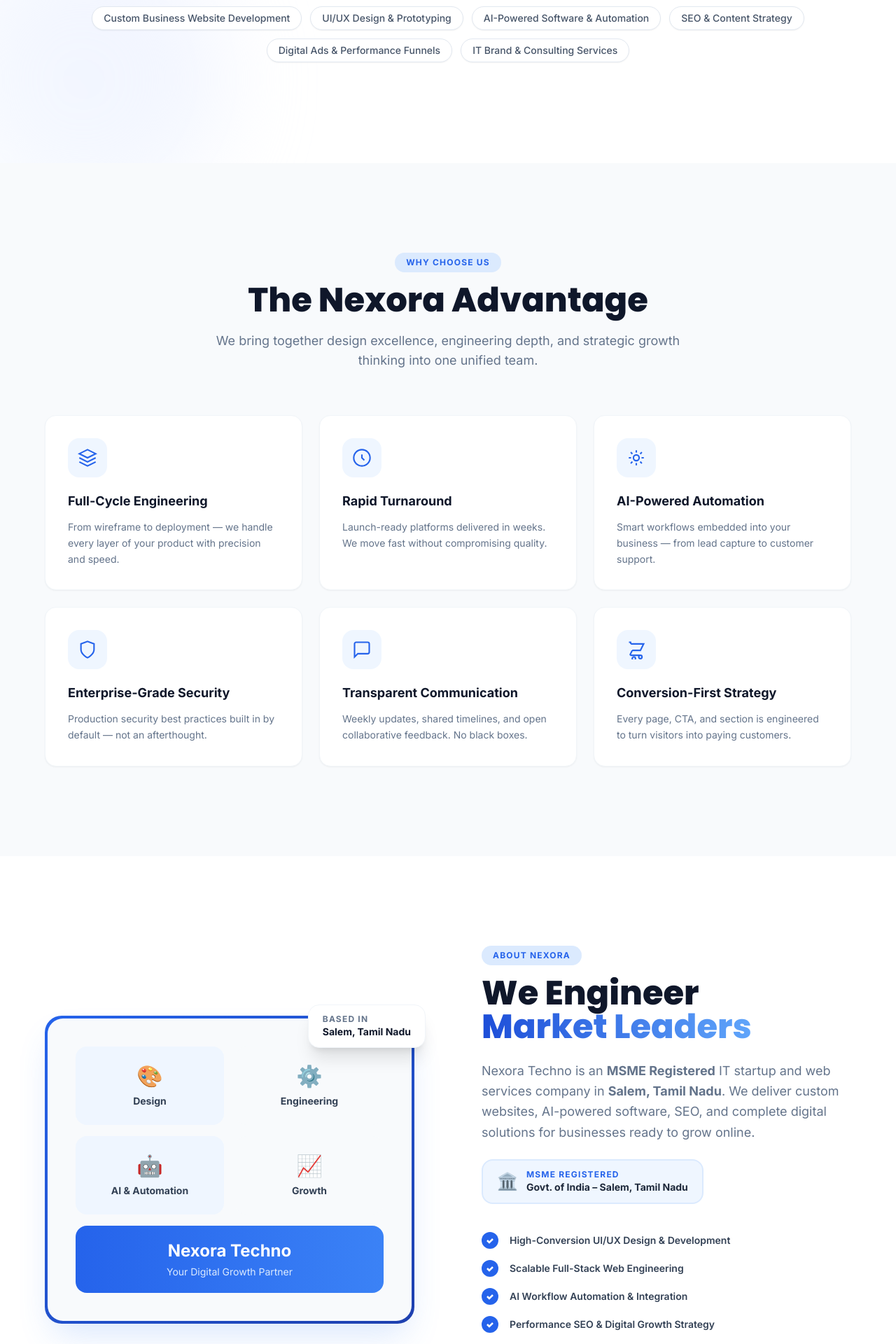
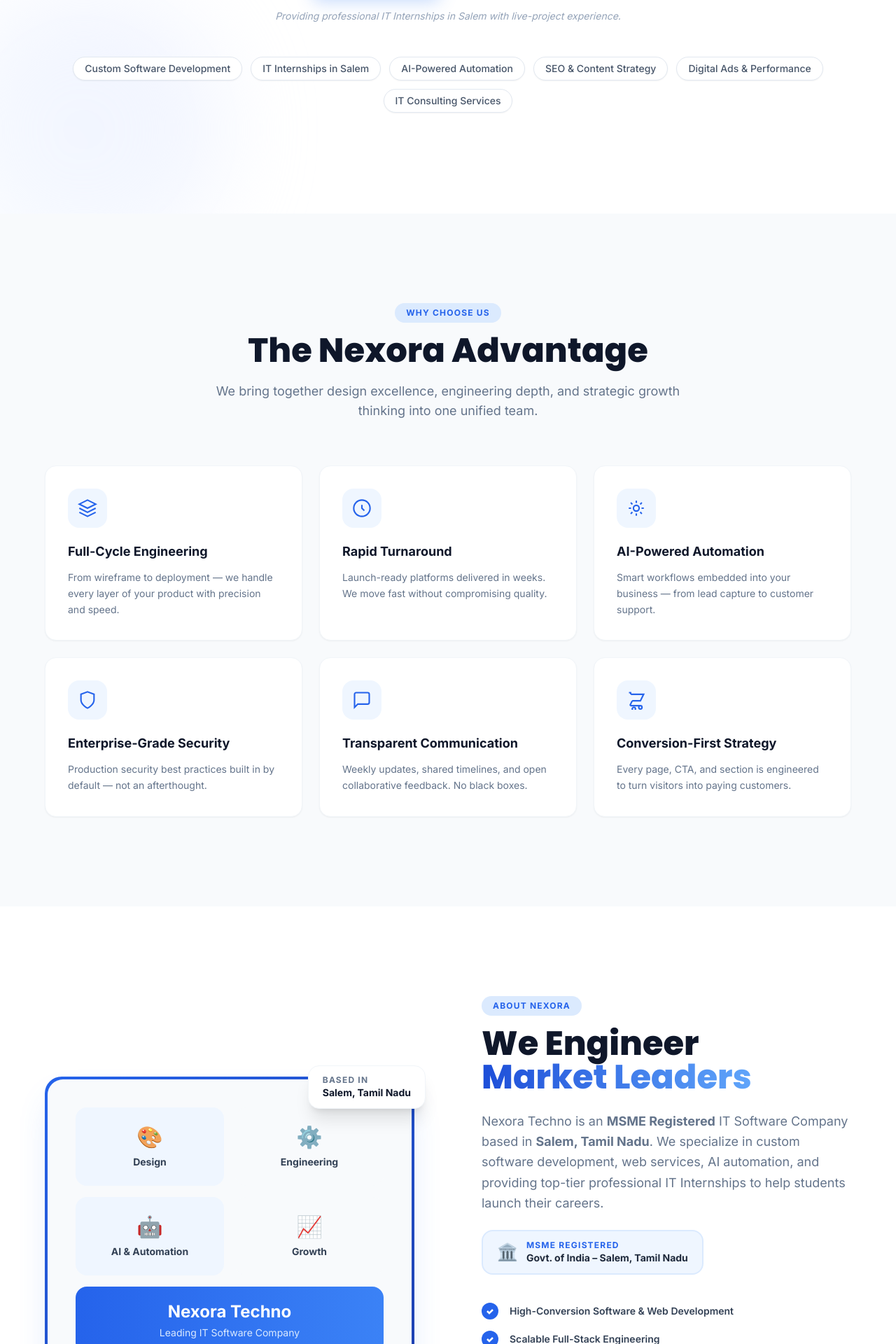
Before and after one commit to nexoratechno2026-arch/Nexora-Techno, a React (Vite) app: page / in a window 1280 px wide. Shown: the part 860-2780 px from the top of the page at 70% size. Built offline with nearby package versions, Linux system fonts and the light colour scheme; no server answers.

Commit message:
Optimize SEO for IT Software Company and Internships in Salem

```diff
--- a/index.html
+++ b/index.html
@@ -13,11 +13,11 @@
   <link rel="canonical" href="https://www.nexoratechno.in/" />
 
   <!-- Primary SEO -->
-  <title>IT Startup &amp; Web Services in Salem | Nexora Techno</title>
+  <title>IT Software Company &amp; Internships in Salem | Nexora Techno</title>
   <meta name="description"
-    content="Nexora Techno is Salem's IT startup delivering custom websites, AI automation, SEO, UI/UX design &amp; digital solutions for businesses. Real technology. Measurable results. Book a free demo." />
+    content="Nexora Techno is a leading IT Software Company in Salem, Tamil Nadu. We provide custom software development, web services, AI automation, and professional IT Internships for students in Salem." />
   <meta name="keywords"
-    content="IT startup Salem, web services Salem, IT company Salem Tamil Nadu, custom website development Salem, AI automation Salem, SEO services Salem, UI UX design Salem, digital solutions Salem, software startup Salem, Nexora Techno" />
+    content="IT software company Salem, IT company Salem Tamil Nadu, software development Salem, IT internships Salem, tech internships Salem, student internships Salem, custom software Salem, AI automation Salem, web services Salem, Nexora Techno" />
   <meta name="author" content="Nexora Techno" />
   <meta name="robots" content="index, follow, max-snippet:-1, max-image-preview:large" />
   <meta name="theme-color" content="#040b16" />
@@ -27,8 +27,8 @@
   <meta name="ICBM" content="11.6643, 78.1460" />
 
   <!-- Open Graph -->
-  <meta property="og:title" content="IT Startup &amp; Web Services in Salem – Nexora Techno" />
-  <meta property="og:description" content="Salem's IT startup for custom websites, AI software, SEO &amp; digital solutions. MSME Registered. Book a free demo." />
+  <meta property="og:title" content="IT Software Company &amp; Internships in Salem | Nexora Techno" />
+  <meta property="og:description" content="Leading IT Software Company in Salem delivering custom software, web services, and professional tech internships." />
   <meta property="og:type" content="website" />
   <meta property="og:url" content="https://www.nexoratechno.in/" />
   <meta property="og:image" content="https://www.nexoratechno.in/og-cover.jpg" />
@@ -37,8 +37,8 @@
 
   <!-- Twitter Card -->
   <meta name="twitter:card" content="summary_large_image" />
-  <meta name="twitter:title" content="IT Startup &amp; Web Services in Salem – Nexora Techno" />
-  <meta name="twitter:description" content="Custom websites, AI software, SEO &amp; digital solutions for Salem businesses." />
+  <meta name="twitter:title" content="IT Software Company &amp; Internships in Salem | Nexora Techno" />
+  <meta name="twitter:description" content="Leading IT Software Company in Salem delivering custom software, web services, and professional tech internships." />
   <meta name="twitter:image" content="https://www.nexoratechno.in/og-cover.jpg" />
 
   <!-- Fonts -->
@@ -54,7 +54,7 @@
       "@context": "https://schema.org",
       "@type": ["LocalBusiness", "ProfessionalService"],
       "name": "Nexora Techno",
-      "description": "IT startup and web services company in Salem, Tamil Nadu delivering custom website development, AI-powered software, SEO, UI/UX design and digital solutions for businesses.",
+      "description": "Leading IT Software Company in Salem, Tamil Nadu. We provide custom software development, web services, AI automation, and professional IT Internships for students.",
       "url": "https://www.nexoratechno.in",
       "logo": "https://www.nexoratechno.in/Logo.jpeg",
       "image": "https://www.nexoratechno.in/og-cover.jpg",
@@ -91,14 +91,13 @@
       },
       "hasOfferCatalog": {
         "@type": "OfferCatalog",
-        "name": "IT & Web Services",
+        "name": "IT, Web Services & Internships",
         "itemListElement": [
-          { "@type": "Offer", "itemOffered": { "@type": "Service", "name": "Custom Business Website Development" } },
+          { "@type": "Offer", "itemOffered": { "@type": "Service", "name": "Custom Business Software & Website Development" } },
+          { "@type": "Offer", "itemOffered": { "@type": "Service", "name": "Professional IT Internships for Students" } },
           { "@type": "Offer", "itemOffered": { "@type": "Service", "name": "UI/UX Design Systems" } },
           { "@type": "Offer", "itemOffered": { "@type": "Service", "name": "AI-Powered Software & Automation" } },
-          { "@type": "Offer", "itemOffered": { "@type": "Service", "name": "SEO & Content Strategy" } },
-          { "@type": "Offer", "itemOffered": { "@type": "Service", "name": "Digital Ads & Performance Funnels" } },
-          { "@type": "Offer", "itemOffered": { "@type": "Service", "name": "IT Brand & Consulting" } }
+          { "@type": "Offer", "itemOffered": { "@type": "Service", "name": "SEO & Digital Marketing Strategy" } }
         ]
       },
       "sameAs": [
--- a/src/components/AboutSection.jsx
+++ b/src/components/AboutSection.jsx
@@ -30,7 +30,7 @@
                 </div>
                 <div className="mt-4 rounded-2xl bg-gradient-to-r from-blue-600 to-blue-500 p-5 text-center text-white">
                   <p className="text-2xl font-black">Nexora Techno</p>
-                  <p className="text-sm text-blue-100 mt-1">Your Digital Growth Partner</p>
+                  <p className="text-sm text-blue-100 mt-1">Leading IT Software Company</p>
                 </div>
               </div>
             </div>
@@ -58,7 +58,7 @@
               </span>
             </h2>
             <p className="mt-6 text-lg text-slate-500 leading-relaxed">
-              Nexora Techno is an <strong>MSME Registered</strong> IT startup and web services company in <strong>Salem, Tamil Nadu</strong>. We deliver custom websites, AI-powered software, SEO, and complete digital solutions for businesses ready to grow online.
+              Nexora Techno is an <strong>MSME Registered</strong> IT Software Company based in <strong>Salem, Tamil Nadu</strong>. We specialize in custom software development, web services, AI automation, and providing top-tier professional IT Internships to help students launch their careers.
             </p>
 
             {/* MSME Badge */}
@@ -72,10 +72,10 @@
 
             <div className="mt-10 grid gap-4">
               {[
-                "High-Conversion UI/UX Design & Development",
-                "Scalable Full-Stack Web Engineering",
+                "High-Conversion Software & Web Development",
+                "Scalable Full-Stack Engineering",
                 "AI Workflow Automation & Integration",
-                "Performance SEO & Digital Growth Strategy",
+                "Professional IT Internships in Salem",
               ].map((item) => (
                 <div key={item} className="flex items-center gap-4 group">
                   <div className="flex h-6 w-6 shrink-0 items-center justify-center rounded-full bg-blue-600 transition-transform group-hover:scale-110">
--- a/src/components/Footer.jsx
+++ b/src/components/Footer.jsx
@@ -77,7 +77,7 @@
               </span>
             </a>
             <p className="text-slate-400 leading-relaxed text-sm max-w-xs mb-4">
-              Nexora Techno – Salem, Tamil Nadu. Internship, Full Stack Training & Digital Marketing courses with real-time projects.
+              Nexora Techno is Salem's premier IT Software Company. We deliver custom software development and professional IT Internships with real-time projects.
             </p>
             {/* MSME Badge */}
             <div className="mb-6 inline-flex items-center gap-2 rounded-xl bg-white/8 border border-white/10 px-4 py-2">
--- a/src/components/HeroSection.jsx
+++ b/src/components/HeroSection.jsx
@@ -26,7 +26,7 @@
               <span className="absolute inline-flex h-full w-full animate-ping rounded-full bg-blue-400 opacity-75" />
               <span className="relative inline-flex h-2 w-2 rounded-full bg-blue-500" />
             </span>
-            📍 Nexora Techno – Salem, Tamil Nadu
+            📍 Nexora Techno – IT Software Company in Salem
           </motion.div>
 
           {/* Headline */}
@@ -40,7 +40,7 @@
             <span className="bg-gradient-to-r from-blue-700 to-blue-400 bg-clip-text text-transparent">
               Digital Engines
             </span>
-            {" "}That Grow Salem Businesses.
+            {" "}That Grow Businesses &amp; Careers in Salem.
           </motion.h1>
 
           {/* Subtext */}
@@ -50,7 +50,7 @@
             transition={{ duration: 0.6, delay: 0.2 }}
             className="mx-auto mt-8 max-w-2xl text-xl leading-relaxed text-slate-500"
           >
-            From custom websites and AI-powered software to SEO, UI/UX, and performance ads — Nexora Techno is Salem's IT startup delivering real web services for businesses ready to grow online. Real technology. Measurable results.
+            From custom software development and AI-powered solutions to SEO and web services — Nexora Techno is a leading IT Software Company in Salem. We deliver results for businesses and provide professional tech internships for students.
           </motion.p>
 
           {/* CTA Buttons */}
@@ -85,7 +85,7 @@
             transition={{ duration: 0.7, delay: 0.45 }}
             className="mt-6 text-sm italic text-slate-400"
           >
-            Partnering with select clients on live-project internship programs.
+            Providing professional IT Internships in Salem with live-project experience.
           </motion.p>
 
           {/* Service pills */}
@@ -96,12 +96,12 @@
             className="mt-12 flex flex-wrap items-center justify-center gap-3"
           >
             {[
-              "Custom Business Website Development",
-              "UI/UX Design & Prototyping",
-              "AI-Powered Software & Automation",
+              "Custom Software Development",
+              "IT Internships in Salem",
+              "AI-Powered Automation",
               "SEO & Content Strategy",
-              "Digital Ads & Performance Funnels",
-              "IT Brand & Consulting Services",
+              "Digital Ads & Performance",
+              "IT Consulting Services",
             ].map((tag) => (
               <span
                 key={tag}
```
